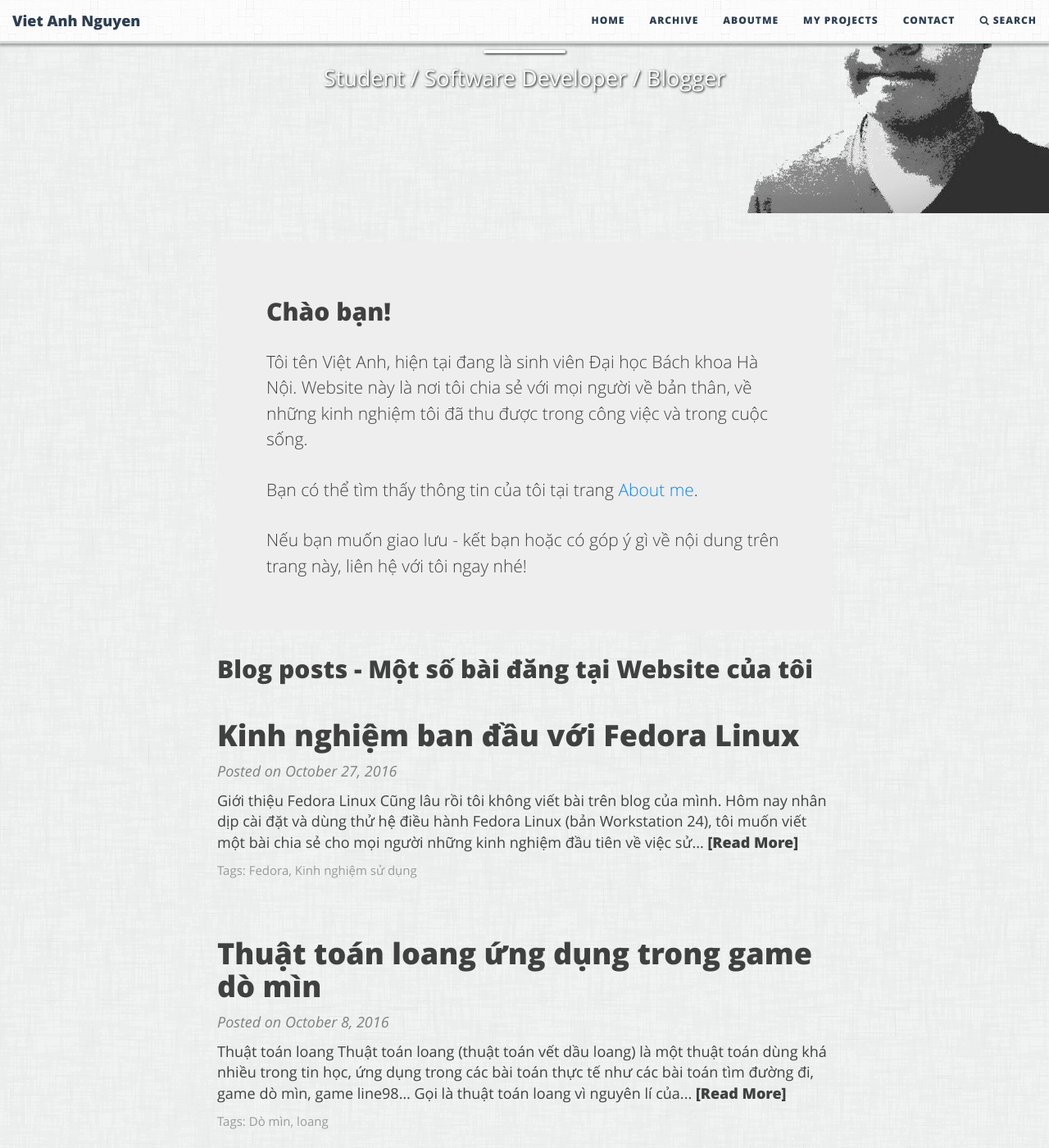
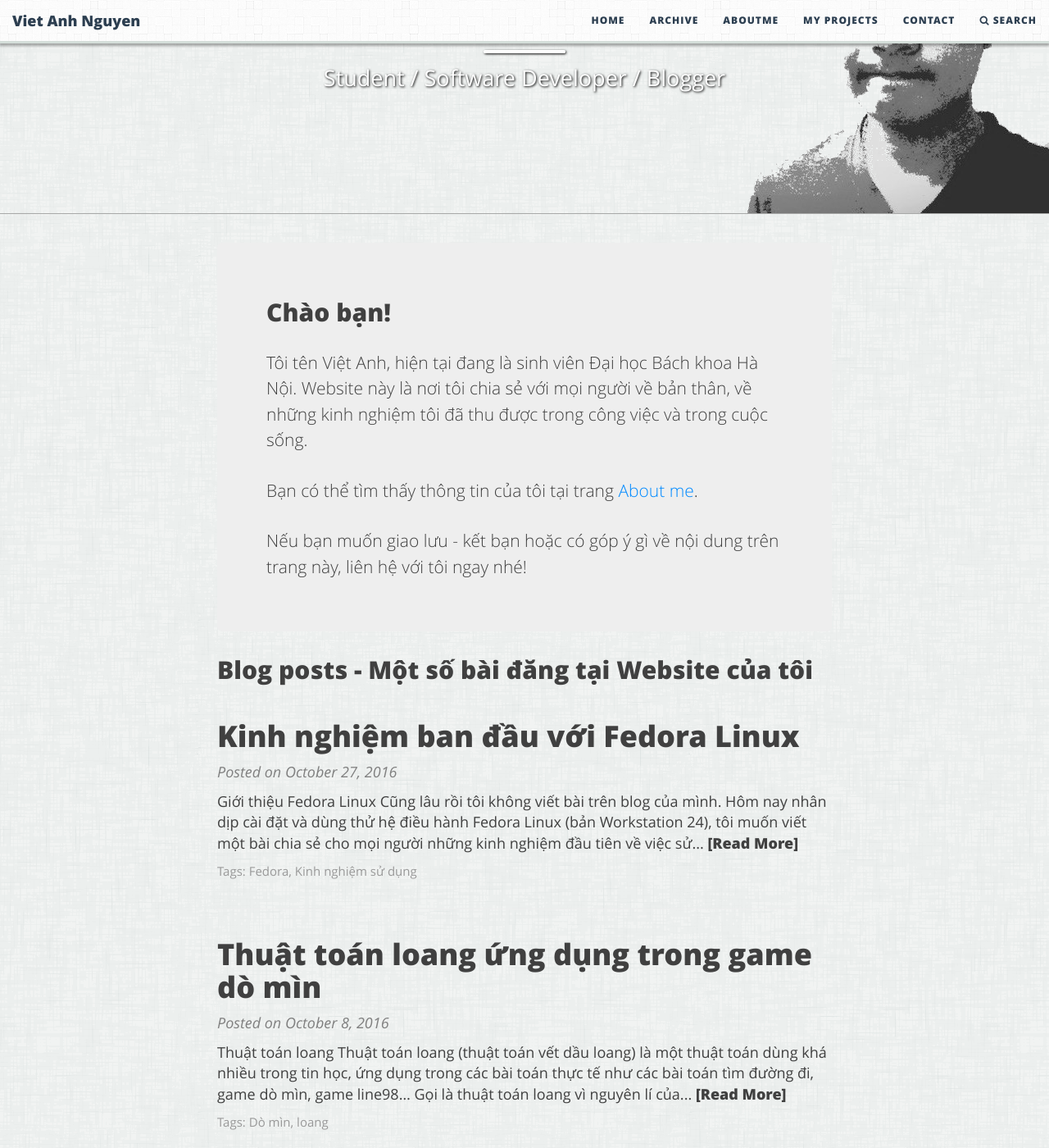
Before and after one commit to diglink/vietanhdev.github.io, a Jekyll site: the page built from index.html, in a window 1280 px wide and 1400 px high, scrolled down 283 px. Shown: the whole window at 82% size. Built offline with Jekyll 4.4.1, drawn with Linux system fonts in a browser that asks for light colours; the list of posts is cut into pages by our own code.

```diff
--- a/index.html
+++ b/index.html
@@ -72,5 +72,6 @@
 <style type="text/css">
 	.big-img.intro-header {
 		background: url("/files/bigimg/header.jpg") right bottom no-repeat;
+    border-bottom: 1px solid #A8A9A8;
 	}
 </style>
```
